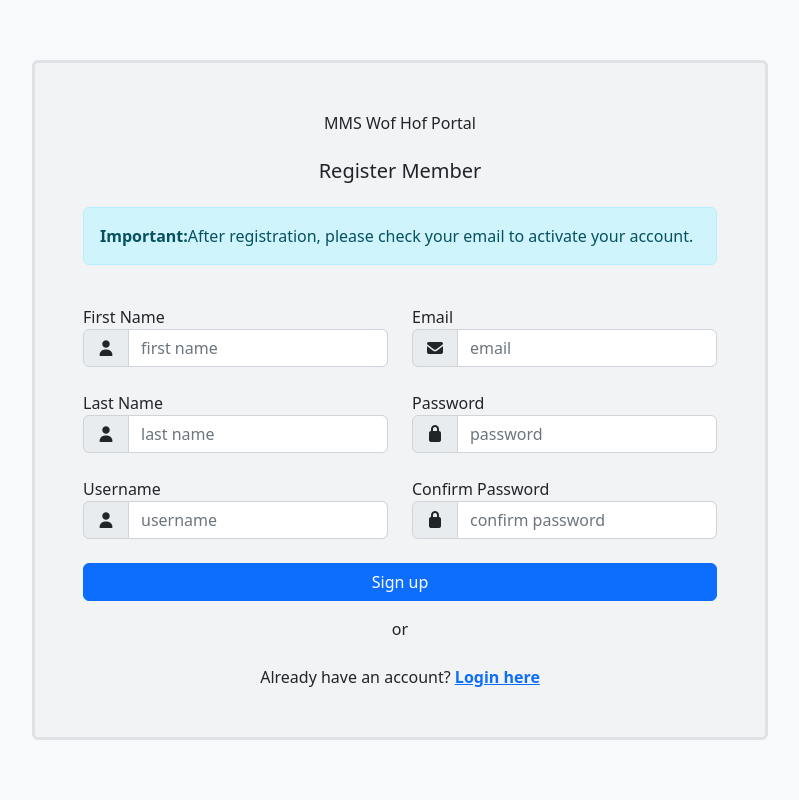
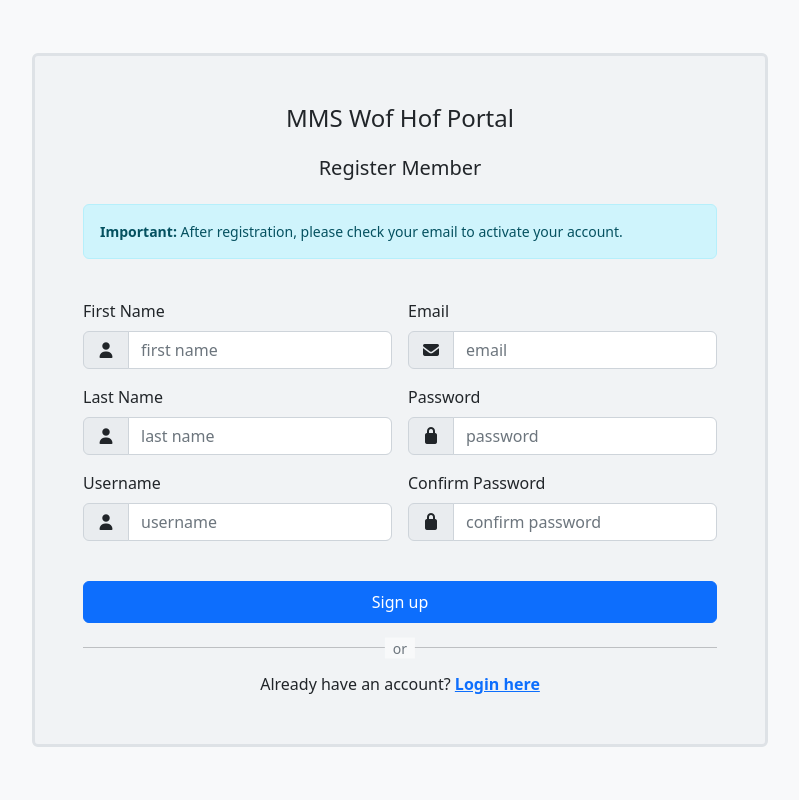
Before and after one commit to oyinuoyinu/Prudent-Cooperative, a Django app: page /registerMember/ in a window 1280 px wide. Shown: the whole page, without its empty margins (240-1039 px from the left). Run offline with Django 5.2, Linux system fonts and the light colour scheme; some libraries are stand-ins or nearby versions.

Commit message:
mmswofhof4

```diff
--- a/templates/accounts/registerMember.html
+++ b/templates/accounts/registerMember.html
@@ -2,81 +2,81 @@
 {% load static %}
 {% block content %}
 <main>
-    <section class="vh-100 d-flex align-items-center justify-content-center" style="background-color: #f8f9fa;">
+    <section class="min-vh-100 d-flex align-items-center justify-content-center py-4 py-md-5" style="background-color: #f8f9fa;">
         <div class="container">
             <div class="row justify-content-center">
-                <div class="col-12 col-md-10 col-lg-8 d-flex align-items-center justify-content-center">
-                    <div class="signin-inner mt-3 mt-lg-0 border border-3 rounded p-4 p-lg-5 w-100" style="background-color: #f1f3f5;">
+                <div class="col-12 col-md-10 col-lg-8">
+                    <div class="signin-inner my-3 my-lg-0 border border-3 rounded p-3 p-md-4 p-lg-5 w-100" style="background-color: #f1f3f5;">
                         <div class="text-center mb-4">
                             <!-- <img src="{% static 'images/logo.jpeg' %}" alt="Prudent Logo" class="img-fluid mb-3" style="max-width: 150px;"> -->
-                            MMS Wof Hof Portal
+                            <h2 class="h4 mb-0">MMS Wof Hof Portal</h2>
                         </div>
                         {% include '../includes/alerts.html' %}
-                        <div class="text-center text-md-center mb-4 mt-md-0">
-                            <h1 class="font-weight-bold h5 mb-3">Register Member</h1>
+                        <div class="text-center mb-4">
+                            <h1 class="h5 mb-0">Register Member</h1>
                         </div>
-                        <form method="post" action="{% url 'registerMember'%}">
+                        <form method="post" action="{% url 'registerMember'%}" id="registrationForm" novalidate>
                             {% csrf_token %}
-                            <div class="row mb-4">
+                            <div class="row g-3 mb-4">
                                 <div class="col-12">
                                     <div class="alert alert-info">
-                                        <p class="mb-0"><strong>Important:</strong>After registration, please check your email to activate your account.</p>
+                                        <p class="small mb-0"><strong>Important:</strong> After registration, please check your email to activate your account.</p>
                                     </div>
                                 </div>
                             </div>
-                            <div class="row">
-                                <div class="col-md-6">
-                                    <div class="form-group mb-4">
-                                        <label for="first_name">First Name</label>
+                            <div class="row g-3">
+                                <div class="col-12 col-md-6">
+                                    <div class="form-group mb-3">
+                                        <label for="first_name" class="form-label">First Name</label>
                                         <div class="input-group">
-                                            <span class="input-group-text" id="basic-addon1">
+                                            <span class="input-group-text">
                                                 <span class="fas fa-user"></span>
                                             </span>
                                             {{ form.first_name }}
                                         </div>
                                     </div>
-                                    <div class="form-group mb-4">
-                                        <label for="last_name">Last Name</label>
+                                    <div class="form-group mb-3">
+                                        <label for="last_name" class="form-label">Last Name</label>
                                         <div class="input-group">
-                                            <span class="input-group-text" id="basic-addon2">
+                                            <span class="input-group-text">
                                                 <span class="fas fa-user"></span>
                                             </span>
                                             {{ form.last_name }}
                                         </div>
                                     </div>
-                                    <div class="form-group mb-4">
-                                        <label for="username">Username</label>
+                                    <div class="form-group mb-3">
+                                        <label for="username" class="form-label">Username</label>
                                         <div class="input-group">
-                                            <span class="input-group-text" id="basic-addon3">
+                                            <span class="input-group-text">
                                                 <span class="fas fa-user"></span>
                                             </span>
                                             {{ form.username }}
                                         </div>
                                     </div>
                                 </div>
-                                <div class="col-md-6">
-                                    <div class="form-group mb-4">
-                                        <label for="email">Email</label>
+                                <div class="col-12 col-md-6">
+                                    <div class="form-group mb-3">
+                                        <label for="email" class="form-label">Email</label>
                                         <div class="input-group">
-                                            <span class="input-group-text" id="basic-addon4">
+                                            <span class="input-group-text">
                                                 <span class="fas fa-envelope"></span>
                                             </span>
                                             {{ form.email }}
                                         </div>
                                     </div>
-                                    <div class="form-group mb-4">
-                                        <label for="password">Password</label>
+                                    <div class="form-group mb-3">
+                                        <label for="password" class="form-label">Password</label>
                                         <div class="input-group">
-                                            <span class="input-group-text" id="basic-addon5">
+                                            <span class="input-group-text">
                                                 <span class="fas fa-lock"></span>
                                             </span>
                                             {{ form.password }}
                                         </div>
                                     </div>
-                                    <div class="form-group mb-4">
-                                        <label for="confirm_password">Confirm Password</label>
+                                    <div class="form-group mb-3">
+                                        <label for="confirm_password" class="form-label">Confirm Password</label>
                                         <div class="input-group">
-                                            <span class="input-group-text" id="basic-addon6">
+                                            <span class="input-group-text">
                                                 <span class="fas fa-lock"></span>
                                             </span>
                                             {{ form.confirm_password }}
@@ -84,18 +84,19 @@
                                     </div>
                                 </div>
                             </div>
-                            <div class="d-grid">
-                                <button type="submit" class="btn btn-primary">Sign up</button>
+                            <div class="d-grid gap-2 mt-4">
+                                <button type="submit" class="btn btn-primary py-2">Sign up</button>
                             </div>
                         </form>
-                        <div class="mt-3 mb-4 text-center">
-                            <span class="fw-normal">or</span>
+                        <div class="position-relative my-4">
+                            <hr>
+                            <p class="small position-absolute top-50 start-50 translate-middle bg-light px-2 text-muted">or</p>
                         </div>
-                        <div class="d-flex justify-content-center align-items-center mt-4">
-                            <span class="fw-normal">
+                        <div class="text-center">
+                            <p class="mb-0">
                                 Already have an account?
-                                <a href="{% url 'login' %}" class="fw-bold">Login here</a>
-                            </span>
+                                <a href="{% url 'login' %}" class="text-primary fw-bold">Login here</a>
+                            </p>
                         </div>
                     </div>
                 </div>
@@ -105,18 +106,32 @@
 </main>
 {% endblock content %}
 
+{% block extra_js %}
 <script>
-    var password = document.getElementById("password")
-        , confirm_password = document.getElementById("confirm_password");
+document.addEventListener('DOMContentLoaded', function() {
+    const form = document.getElementById('registrationForm');
+    const password = form.querySelector('input[name="password"]');
+    const confirmPassword = form.querySelector('input[name="confirm_password"]');
 
     function validatePassword() {
-        if (password.value != confirm_password.value) {
-            confirm_password.setCustomValidity("Passwords Don't Match");
+        if (password.value !== confirmPassword.value) {
+            confirmPassword.setCustomValidity("Passwords don't match");
         } else {
-            confirm_password.setCustomValidity('');
+            confirmPassword.setCustomValidity('');
         }
     }
 
-    password.onchange = validatePassword;
-    confirm_password.onkeyup = validatePassword;
+    password.addEventListener('change', validatePassword);
+    confirmPassword.addEventListener('keyup', validatePassword);
+
+    // Add touch-friendly form validation
+    form.addEventListener('submit', function(event) {
+        if (!form.checkValidity()) {
+            event.preventDefault();
+            event.stopPropagation();
+        }
+        form.classList.add('was-validated');
+    });
+});
 </script>
+{% endblock extra_js %}
```
